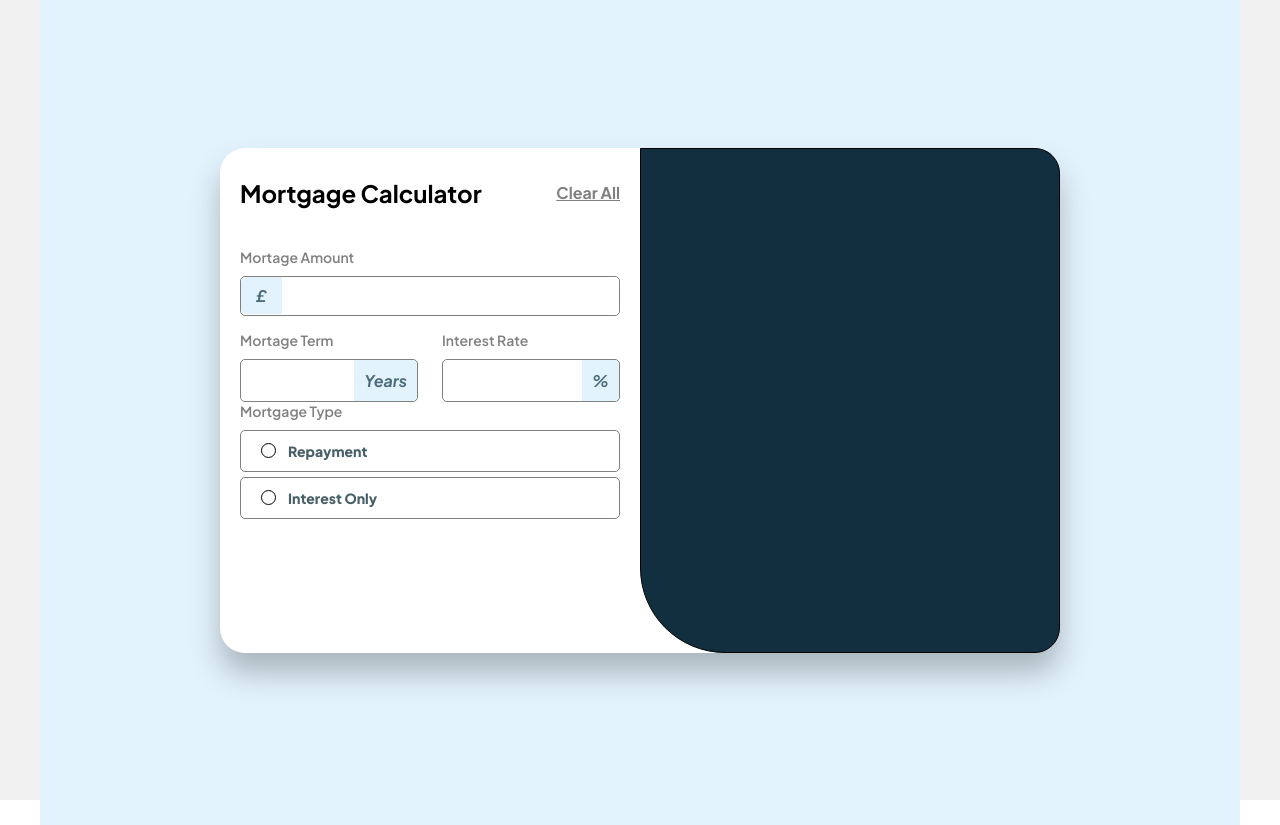
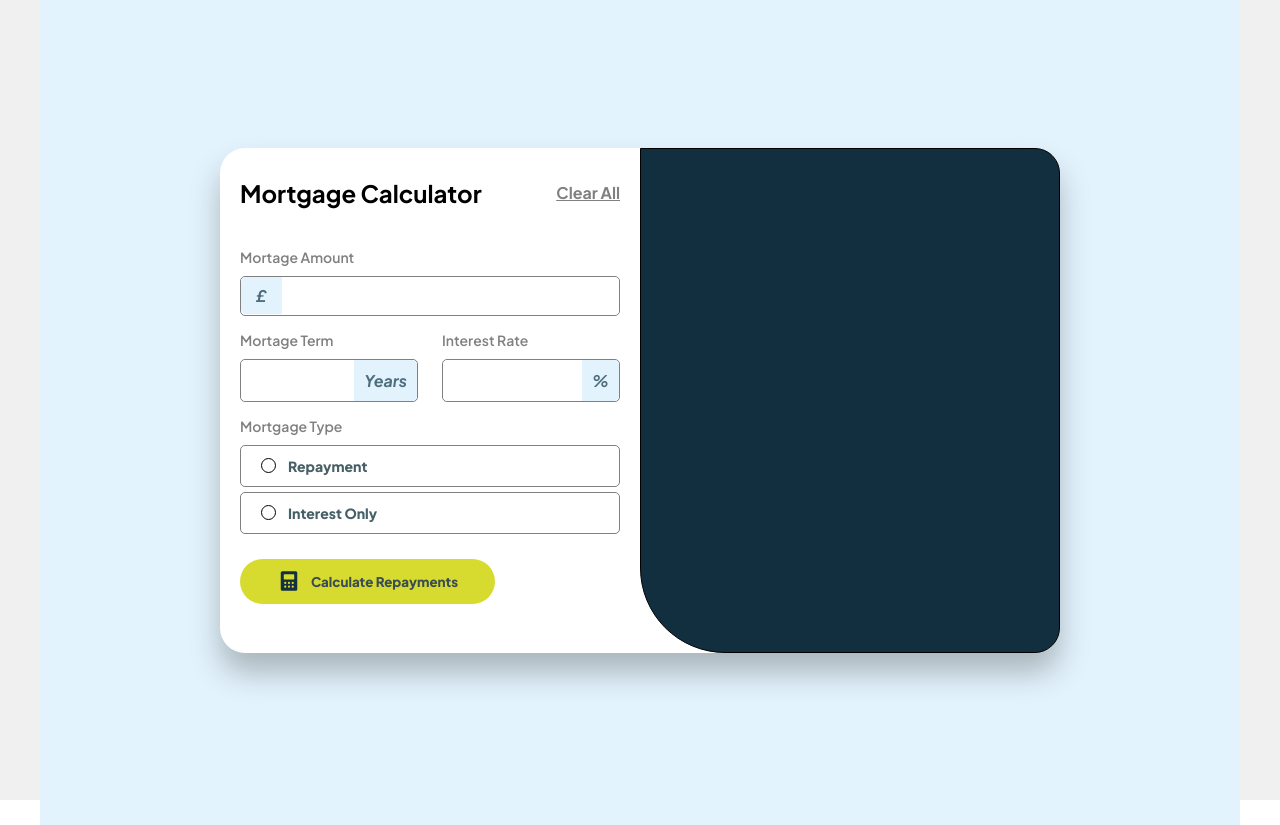
Before and after one commit to Lorenzo91347/mortgage-calculator, a React (Create React App) app: page / in a window 1280 px wide. Built offline with nearby package versions, Linux system fonts and the light colour scheme.

Commit message:
feat:submit button styled

```diff
--- a/src/Main.scss
+++ b/src/Main.scss
@@ -63,7 +63,7 @@ CHILD CONTAINERS STYLING
    margin-bottom: 40px;
 }
 
-button{
+.clear{
    border: none;
    background-color: transparent;
    font-size: 16px;
@@ -86,7 +86,6 @@ button{
 
 .mort-term-rate{
    display: flex;
-   margin-top: 15px;
    justify-content: space-between;
 }
 
@@ -153,6 +152,7 @@ FIELDS,ICONS AND MIX
 }
 
 .label{
+   margin-top:15px;
    font-size: 14px;
    color: grey;
    display: block;
@@ -200,3 +200,19 @@ FIELDS,ICONS AND MIX
     border-color: yellow;
   }
 }
+
+.submit{
+   margin-top:25px;
+   width: 255px;
+   height: 45px;
+   border-radius: 25px;
+   background-color:var(--primary-lime);
+   border: none;
+   display: flex;
+   justify-content: center;
+   align-items: center;
+   gap: 10px;
+   font-weight: 900;
+   color: #3a4d53;
+
+}
--- a/src/components/MortgageForm.js
+++ b/src/components/MortgageForm.js
@@ -1,5 +1,7 @@
 import React from 'react'
 import { useEffect } from 'react';
+
+import CalcLogo from '../icons/icon-calculator.svg';
 
 
 let amount = 0;
@@ -40,7 +42,7 @@ const MortgageForm = () => {
     <div className='mort-form'>
       <div className='form-top'>
         <h2>Mortgage Calculator</h2>
-        <button>Clear All</button>
+        <button className='clear'>Clear All</button>
       </div>
 
       <div className='mortgage-amount'>
@@ -79,7 +81,10 @@ const MortgageForm = () => {
           </div>
 
         </div>
-        <button type='submit'></button>
+        <button className='submit' type='submit'>
+          <img src={CalcLogo} alt='calc-logo'/>
+          <span>Calculate Repayments</span>
+        </button>
       </div>
     </div>
   )
```
Also changed, not shown: src/icons/icon-calculator.svg (added).
